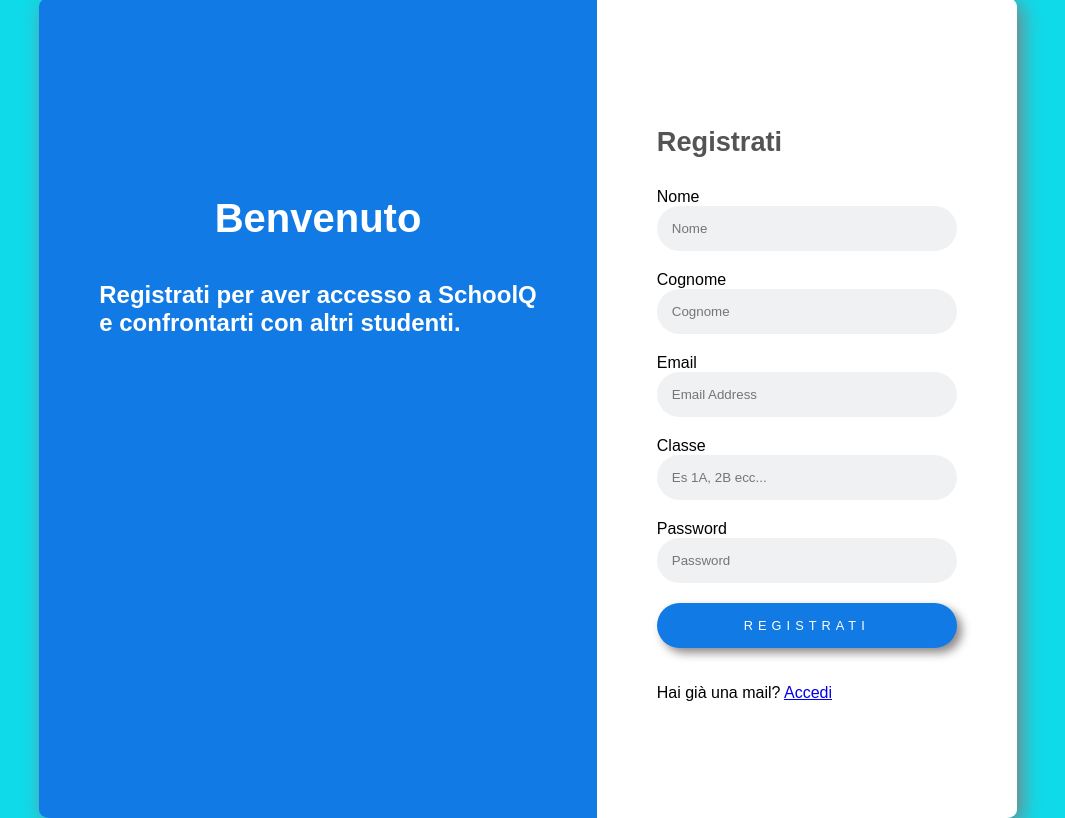
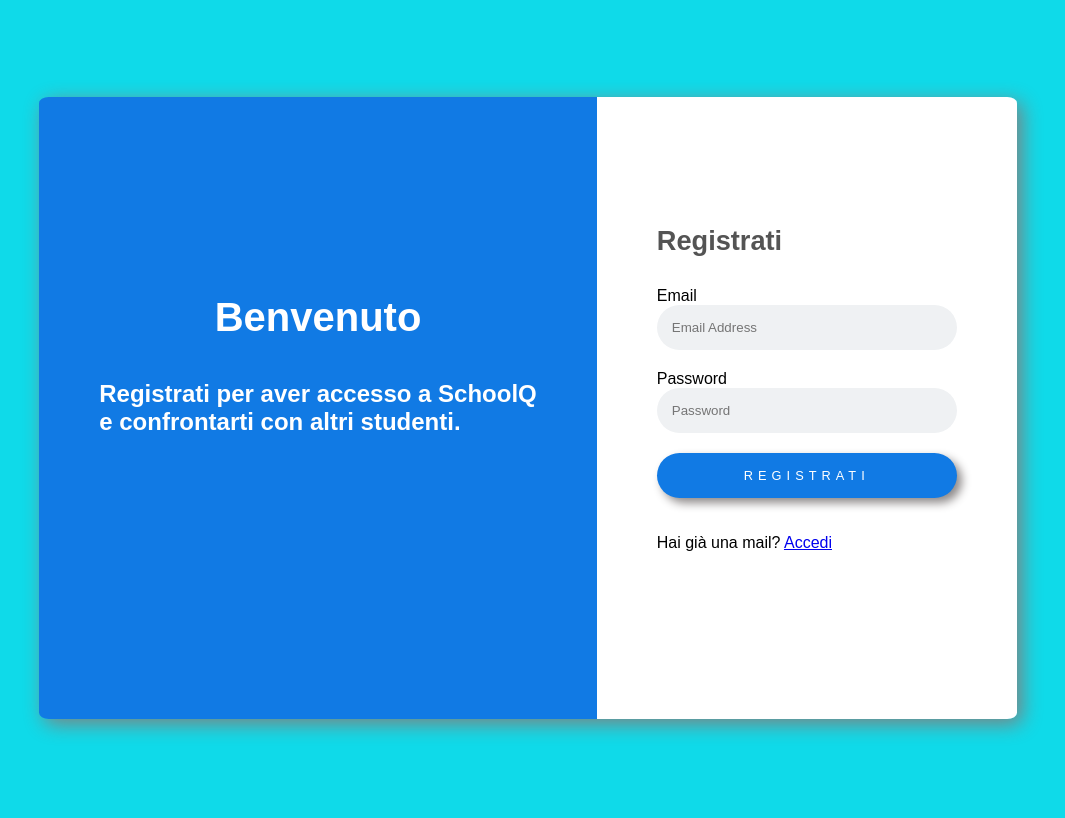
Before and after one commit to Polettogamer/GEPROGETTO, a PHP site: page /php_front/sign_up.php in a window 1280 px wide. Shown: the whole page, without its empty margins (120-1185 px from the left). After the commit the page ends 736 px from the top, so only its background shows below. Run offline with PHP 8.4, Linux system fonts and the light colour scheme.

Commit message:
modifica registrazione
nome e cognome preso dalla mail

```diff
--- a/PagWebSchoolQ/php_front/log_in.php
+++ b/PagWebSchoolQ/php_front/log_in.php
@@ -5,7 +5,7 @@
         <meta name="viewport" content="width=device-width, initial-scale=1.0">
         <title>Accedi</title>
         <link rel="stylesheet" href="../CSS/accediCSS.css">
-        <link rel="icon" type="image/x-icon" href="Immagini/faviconf.png">
+        <link rel="icon" type="image/x-icon" href="../Immagini/faviconf.png">
     </head>
     <body>
         <main class="main">
--- a/PagWebSchoolQ/php_front/sign_up.php
+++ b/PagWebSchoolQ/php_front/sign_up.php
@@ -51,18 +51,18 @@ if (isset($_GET['error'])) {
                         <?php endif; ?>
 
                         <form action="../php/sign_up_back.php" method="post" class="input-container">
-                            <label for="nome">Nome</label>
+                            <!-- <label for="nome">Nome</label>
                             <input class="input-text" type="text" id="nome" name="nome" placeholder="Nome" required autocomplete="given-name">
 
                             <label for="cognome">Cognome</label>
-                            <input class="input-text" type="text" id="cognome" name="cognome" placeholder="Cognome" required autocomplete="family-name">
+                            <input class="input-text" type="text" id="cognome" name="cognome" placeholder="Cognome" required autocomplete="family-name">-->
 
                             <label for="email">Email</label>
                             <input class="input-text" type="email" id="email" name="email" placeholder="Email Address" required
                             autocomplete="email" pattern=".+@iisvittorioveneto\.it" title="Deve essere un'email @iisvittorioveneto.it">
 
-                            <label for="classe">Classe</label>
-                            <input class="input-text" type="text" id="classe" name="classe" placeholder="Es 1A, 2B ecc... " required >
+                            <!--<label for="classe">Classe</label>
+                            <input class="input-text" type="text" id="classe" name="classe" placeholder="Es 1A, 2B ecc... " required >-->
 
                             <label for="password">Password</label>
                             <input class="input-pass" type="password" id="password" name="password" placeholder="Password" required
```
Also changed, not shown: PagWebSchoolQ/php/sign_up_back.php (+22 -2 lines).
